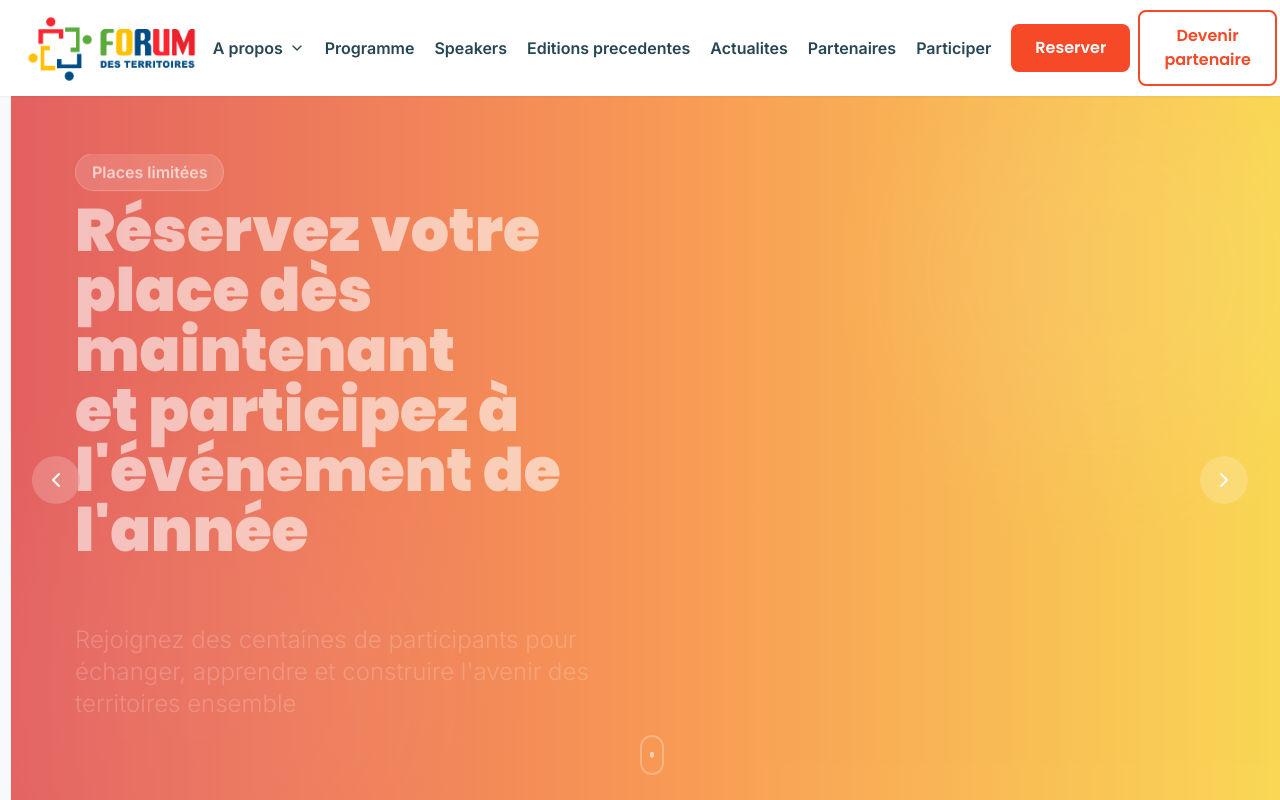
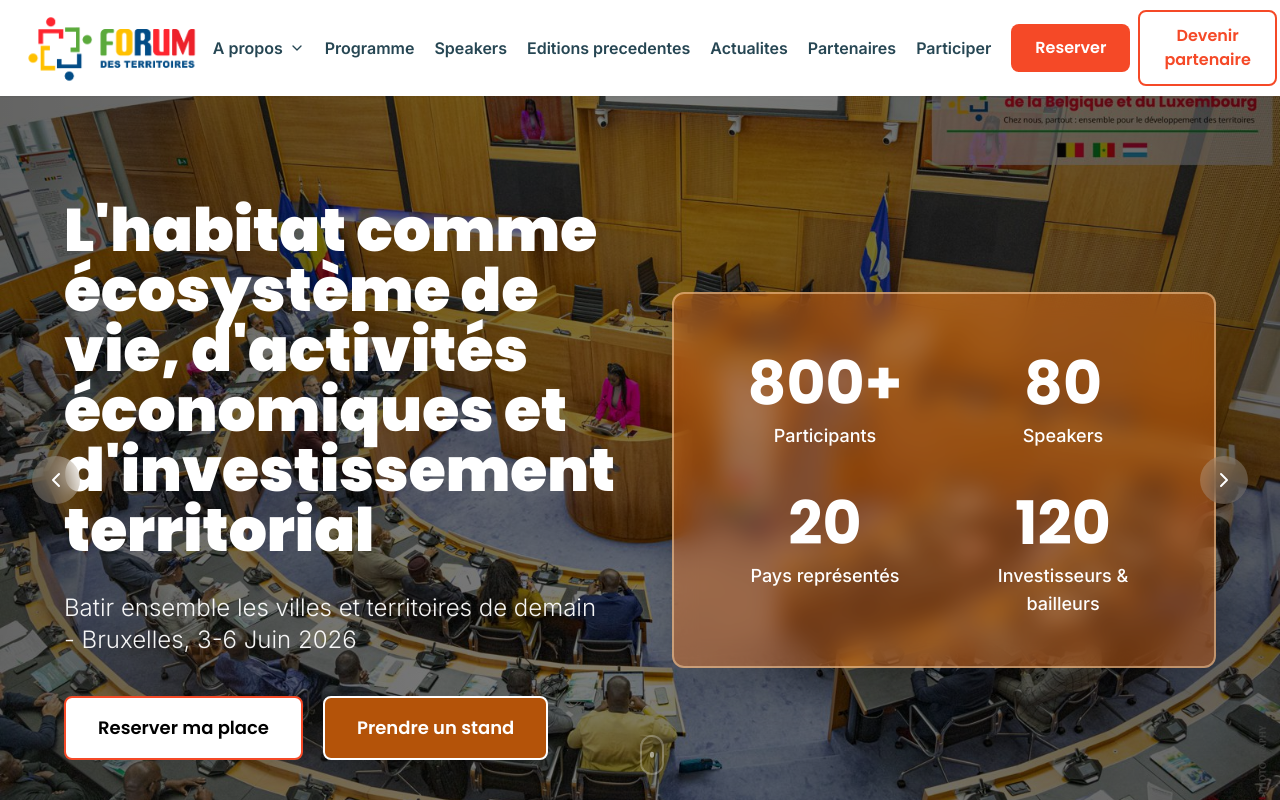
Before and after one commit to AbdouazizDEV/Forum-des-territoires, a React (Vite) app: page / in a window 1280 px wide. Shown: the top 800 px of the page. Built offline with nearby package versions, Linux system fonts and the light colour scheme.

Commit message:
feat: Remplacement des gradients par images de fond dans le Hero et amélioration de la transparence du cadre stats

```diff
--- a/src/components/home/Hero/Hero.jsx
+++ b/src/components/home/Hero/Hero.jsx
@@ -6,6 +6,9 @@ import { fadeInUp, staggerContainer } from '../../../utils/animations';
 import { HERO_STATS } from '../../../utils/constants';
 import AnimatedCounter from '../../common/AnimatedCounter/AnimatedCounter';
 import { ChevronLeft, ChevronRight } from 'lucide-react';
+import heroImage1 from '../../../assets/images/1000319723.jpg';
+import heroImage2 from '../../../assets/images/théme.jpg';
+import heroImage3 from '../../../assets/images/ima3.jpg';
 
 /**
  * Composant Hero - Carrousel avec 3 slides
@@ -23,7 +26,7 @@ const Hero = () => {
       title: "L'habitat comme écosystème de vie, d'activités",
       title2: "économiques et d'investissement territorial",
       subtitle: "Batir ensemble les villes et territoires de demain - Bruxelles, 3-6 Juin 2026",
-      gradient: "from-yellow-400 via-orange-500 to-red-600",
+      backgroundImage: heroImage1,
       showStats: true,
       buttons: [
         { text: "Reserver ma place", link: "/reserver", variant: "secondary", className: "bg-white border-2 border-primary !text-black hover:bg-primary hover:!text-white" },
@@ -35,7 +38,7 @@ const Hero = () => {
       title: "Réservez votre place dès maintenant",
       title2: "et participez à l'événement de l'année",
       subtitle: "Rejoignez des centaines de participants pour échanger, apprendre et construire l'avenir des territoires ensemble",
-      gradient: "from-red-600 via-orange-500 to-yellow-400",
+      backgroundImage: heroImage2,
       showStats: false,
       highlight: "Places limitées",
       buttons: [
@@ -47,7 +50,7 @@ const Hero = () => {
       title: "Devenez partenaire du Forum",
       title2: "et valorisez votre entreprise",
       subtitle: "Profitez d'une visibilité exceptionnelle auprès d'un public ciblé et participez à un événement d'envergure internationale",
-      gradient: "from-yellow-400 via-orange-500 to-red-600",
+      backgroundImage: heroImage3,
       showStats: false,
       highlight: "Opportunités exclusives",
       buttons: [
@@ -61,7 +64,7 @@ const Hero = () => {
     const interval = setInterval(() => {
       setDirection(1);
       setCurrentSlide((prev) => (prev + 1) % slides.length);
-    }, 6000); // Change toutes les 6 secondes
+    }, 30000); // Change toutes les 30 secondes
 
     return () => clearInterval(interval);
   }, [slides.length]);
@@ -102,7 +105,7 @@ const Hero = () => {
 
   return (
     <section className="relative min-h-[90vh] sm:min-h-screen flex items-center justify-center overflow-hidden py-8 sm:py-12 md:py-16 lg:py-0">
-      {/* Background avec gradient animé */}
+      {/* Background avec image animée */}
       <AnimatePresence mode="wait" custom={direction}>
         <motion.div
           key={currentSlide}
@@ -115,25 +118,38 @@ const Hero = () => {
             x: { type: "spring", stiffness: 300, damping: 30 },
             opacity: { duration: 0.5 }
           }}
-          className={`absolute inset-0 bg-gradient-to-r ${currentSlideData.gradient}`}
+          className="absolute inset-0"
         >
+          {/* Image de fond */}
+          <motion.img
+            src={currentSlideData.backgroundImage}
+            alt="Hero background"
+            className="absolute inset-0 w-full h-full object-cover"
+            initial={{ scale: 1.1 }}
+            animate={{ scale: 1 }}
+            transition={{ duration: 1.5, ease: "easeOut" }}
+          />
+
+          {/* Overlay sombre pour la lisibilité du texte */}
+          <div className="absolute inset-0 bg-gradient-to-r from-black/60 via-black/50 to-black/60"></div>
+
           {/* Effets décoratifs animés */}
           <motion.div
             animate={{
               scale: [1, 1.2, 1],
-              opacity: [0.3, 0.5, 0.3],
+              opacity: [0.2, 0.3, 0.2],
             }}
             transition={{
               duration: 8,
               repeat: Infinity,
               ease: "easeInOut"
             }}
-            className="absolute top-0 right-0 w-96 h-96 bg-white/20 rounded-full blur-3xl"
+            className="absolute top-0 right-0 w-96 h-96 bg-white/10 rounded-full blur-3xl"
           />
           <motion.div
             animate={{
               scale: [1.2, 1, 1.2],
-              opacity: [0.2, 0.4, 0.2],
+              opacity: [0.15, 0.25, 0.15],
             }}
             transition={{
               duration: 10,
@@ -141,7 +157,7 @@ const Hero = () => {
               ease: "easeInOut",
               delay: 1
             }}
-            className="absolute bottom-0 left-0 w-96 h-96 bg-white/20 rounded-full blur-3xl"
+            className="absolute bottom-0 left-0 w-96 h-96 bg-white/10 rounded-full blur-3xl"
           />
         </motion.div>
       </AnimatePresence>
@@ -232,7 +248,7 @@ const Hero = () => {
               className="lg:flex justify-end order-1 lg:order-2"
             >
               {currentSlideData.showStats ? (
-                <div className="bg-orange-500/90 backdrop-blur-sm rounded-xl p-6 sm:p-7 md:p-8 lg:p-10 xl:p-12 shadow-2xl w-full max-w-full lg:max-w-none border border-white/20">
+                <div className="bg-orange-500/40 backdrop-blur-md rounded-xl p-6 sm:p-7 md:p-8 lg:p-10 xl:p-12 shadow-2xl w-full max-w-full lg:max-w-none border-2 border-orange-200/50">
                   <div className="grid grid-cols-2 gap-4 sm:gap-5 md:gap-6 lg:gap-8">
                     {HERO_STATS.map((stat, index) => (
                       <motion.div
@@ -297,17 +313,17 @@ const Hero = () => {
         </AnimatePresence>
       </div>
 
-      {/* Navigation Arrows */}
+      {/* Navigation Arrows - Cachées en mobile */}
       <button
         onClick={prevSlide}
-        className="absolute left-4 sm:left-6 md:left-8 top-1/2 -translate-y-1/2 z-20 bg-white/20 backdrop-blur-md hover:bg-white/30 rounded-full p-2 sm:p-3 transition-all duration-300 group"
+        className="hidden md:flex absolute left-4 sm:left-6 md:left-8 top-1/2 -translate-y-1/2 z-20 bg-white/20 backdrop-blur-md hover:bg-white/30 rounded-full p-2 sm:p-3 transition-all duration-300 group items-center justify-center"
         aria-label="Slide précédent"
       >
         <ChevronLeft className="w-5 h-5 sm:w-6 sm:h-6 text-white group-hover:scale-110 transition-transform" />
       </button>
       <button
         onClick={nextSlide}
-        className="absolute right-4 sm:right-6 md:right-8 top-1/2 -translate-y-1/2 z-20 bg-white/20 backdrop-blur-md hover:bg-white/30 rounded-full p-2 sm:p-3 transition-all duration-300 group"
+        className="hidden md:flex absolute right-4 sm:right-6 md:right-8 top-1/2 -translate-y-1/2 z-20 bg-white/20 backdrop-blur-md hover:bg-white/30 rounded-full p-2 sm:p-3 transition-all duration-300 group items-center justify-center"
         aria-label="Slide suivant"
       >
         <ChevronRight className="w-5 h-5 sm:w-6 sm:h-6 text-white group-hover:scale-110 transition-transform" />
--- a/src/services/speakersService.js
+++ b/src/services/speakersService.js
@@ -104,7 +104,7 @@ export const SPEAKERS_DATA = [
     bio: "Parrains de la 1 ère édition",
     image: AlHassaneNiangImage
   },
-  {
+  /* {
     id: 9,
     name: "HALEWIJN ENABEL",
     title: "Mr",
@@ -112,7 +112,7 @@ export const SPEAKERS_DATA = [
     country: "Belgique",
     bio: "",
     image: HalewijnEnabelImage
-  },
+  }, */
   {
     id: 10,
     name: "Diarra Sow",
@@ -166,7 +166,7 @@ export const SPEAKERS_DATA = [
     role: "Directeur des Opérations de l'ADEPME",
     country: "Sénégal",
     bio: "Directeur des Opérations de l'Agence de Développement et d'Encadrement des Petites et Moyennes Entreprises",
-    image: BiraneDioufImage
+    image: BiranDioufImage
   },
   {
     id: 16,
@@ -238,7 +238,7 @@ export const SPEAKERS_DATA = [
     role: "Chef de projet Système Alimentaire Durable, de l'entrepreneuriat et du changement climatique",
     country: "Belgique",
     bio: "Expert en systèmes alimentaires durables et entrepreneuriat",
-    image: null
+    image: HalewijnEnabelImage
   },
   {
     id: 24,
@@ -285,7 +285,7 @@ export const SPEAKERS_DATA = [
     bio: "",
     image: SomayaKorkzineImage
   },
-  {
+  /* {
     id: 29,
     name: "Biran Diouf",
     title: "Mr",
@@ -293,7 +293,7 @@ export const SPEAKERS_DATA = [
     country: "Sénégal",
     bio: "",
     image: BiranDioufImage
-  },
+  }, */
   {
     id: 30,
     name: "Cheikh Alioune BEYE",
```
